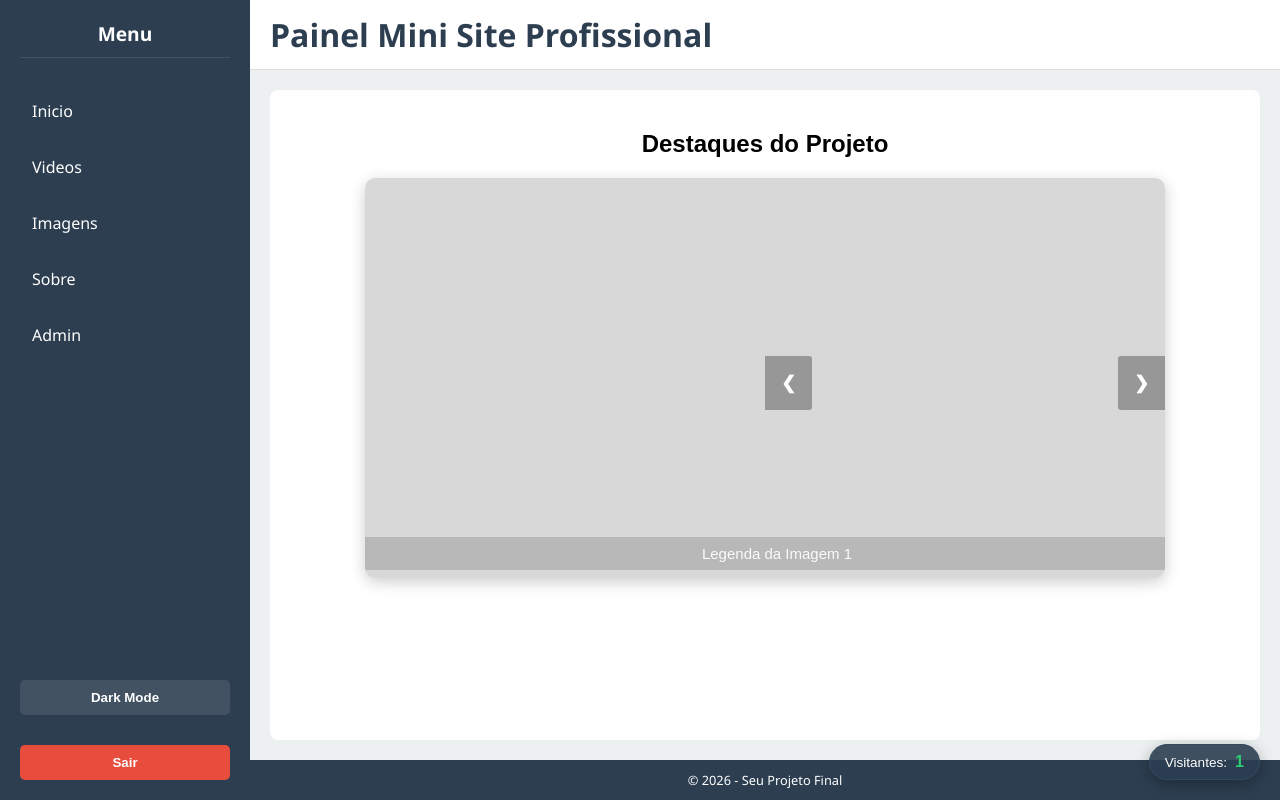
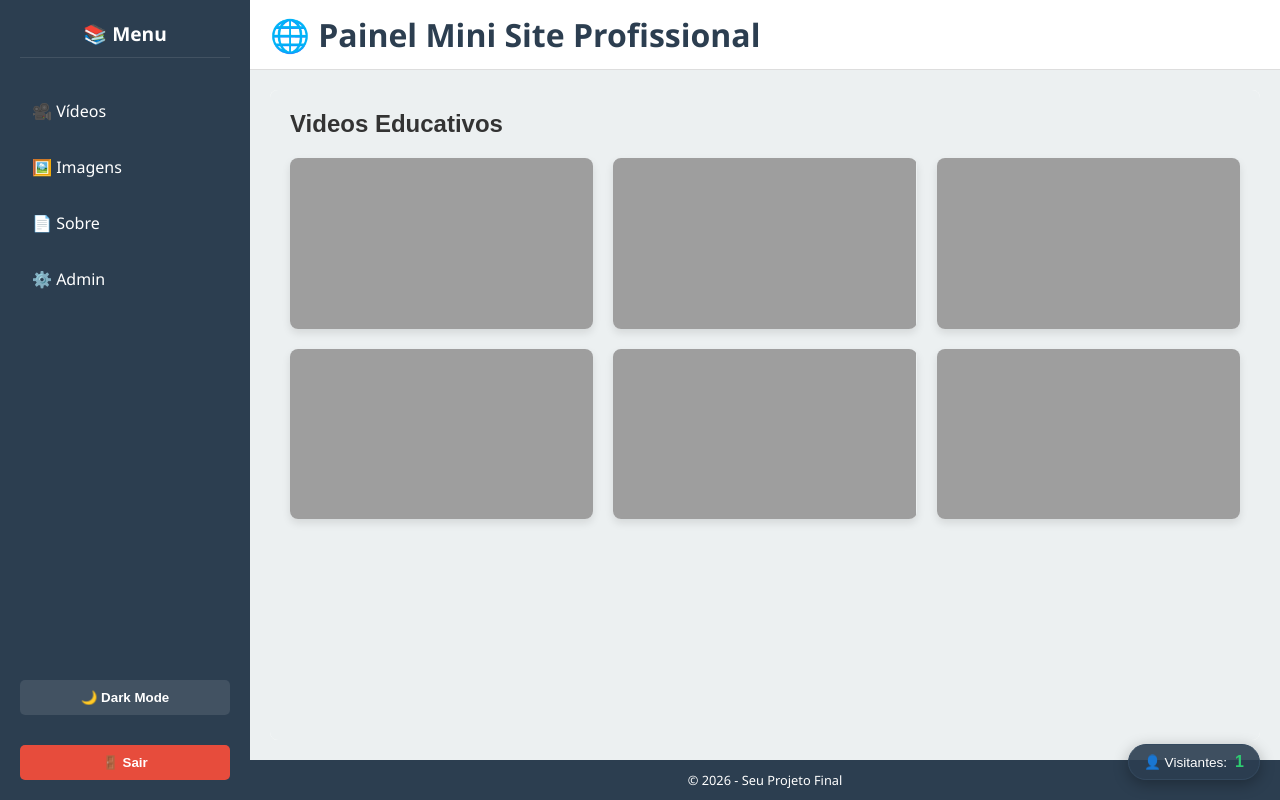
Before and after one commit to juanzito-ia/front-end-v5, a website: page index.html in a window 1280 px wide. Drawn offline with Linux system fonts and the light colour scheme.

Commit message:
Update index.html

```diff
--- a/index.html
+++ b/index.html
@@ -23,7 +23,13 @@
             align-items: center;
             gap: 8px;
         }
-        #contador { font-weight: bold; color: #2ecc71; font-size: 1rem; }
+
+        #contador {
+            font-weight: bold;
+            color: #2ecc71;
+            font-size: 1rem;
+        }
+
         .dark .contador-container {
             background-color: rgba(236, 240, 241, 0.9);
             color: #2c3e50;
@@ -34,24 +40,23 @@
 <body>
 <div class="container">
     <nav class="menu-lateral">
-        <h2>Menu</h2>
+        <h2>📚 Menu</h2>
         <ul>
-            <li><a href="home.html" target="frameConteudo">Inicio</a></li>
-            <li><a href="conteudo1.html" target="frameConteudo">Videos</a></li>
-            <li><a href="conteudo2.html" target="frameConteudo">Imagens</a></li>
-            <li><a href="conteudo3.html" target="frameConteudo">Sobre</a></li>
-            <li><a href="admin.html" target="frameConteudo">Admin</a></li>
+            <li><a href="conteudo1.html" target="frameConteudo">🎥 Vídeos</a></li>
+            <li><a href="conteudo2.html" target="frameConteudo">🖼️ Imagens</a></li>
+            <li><a href="conteudo3.html" target="frameConteudo">📄 Sobre</a></li>
+            <li><a href="admin.html" target="frameConteudo">⚙️ Admin</a></li>
         </ul>
-        <button onclick="document.body.classList.toggle('dark')">Dark Mode</button>
-        <button onclick="window.location.href='login.html'" style="margin-top:10px; background:#e74c3c; color:white;">Sair</button>
+        <button onclick="document.body.classList.toggle('dark')">🌙 Dark Mode</button>
+        <button onclick="window.location.href='login.html'" style="margin-top:10px; background:#e74c3c; color:white;">🚪 Sair</button>
     </nav>
 
     <header class="cabecalho">
-        <h1>Painel Mini Site Profissional</h1>
+        <h1>🌐 Painel Mini Site Profissional</h1>
     </header>
 
     <main class="principal">
-        <iframe name="frameConteudo" src="home.html" style="width: 100%; height: 100%; border: none;"></iframe>
+        <iframe name="frameConteudo" src="conteudo1.html" style="width: 100%; height: 100%; border: none;"></iframe>
     </main>
 
     <footer class="rodape">
@@ -59,7 +64,7 @@
     </footer>
 
     <div class="contador-container">
-        <span>Visitantes:</span>
+        <span>👤 Visitantes:</span>
         <span id="contador">0</span>
     </div>
 </div>
@@ -67,12 +72,19 @@
 <script>
     function atualizarContador() {
         let visitas = localStorage.getItem('contadorVisitas');
-        if (visitas) { visitas = parseInt(visitas) + 1; }
-        else { visitas = 1; }
+
+        if (visitas) {
+            visitas = parseInt(visitas) + 1;
+        } else {
+            visitas = 1;
+        }
+
         localStorage.setItem('contadorVisitas', visitas);
         document.getElementById('contador').innerText = visitas;
     }
+
     window.onload = atualizarContador;
 </script>
+
 </body>
 </html>
```
